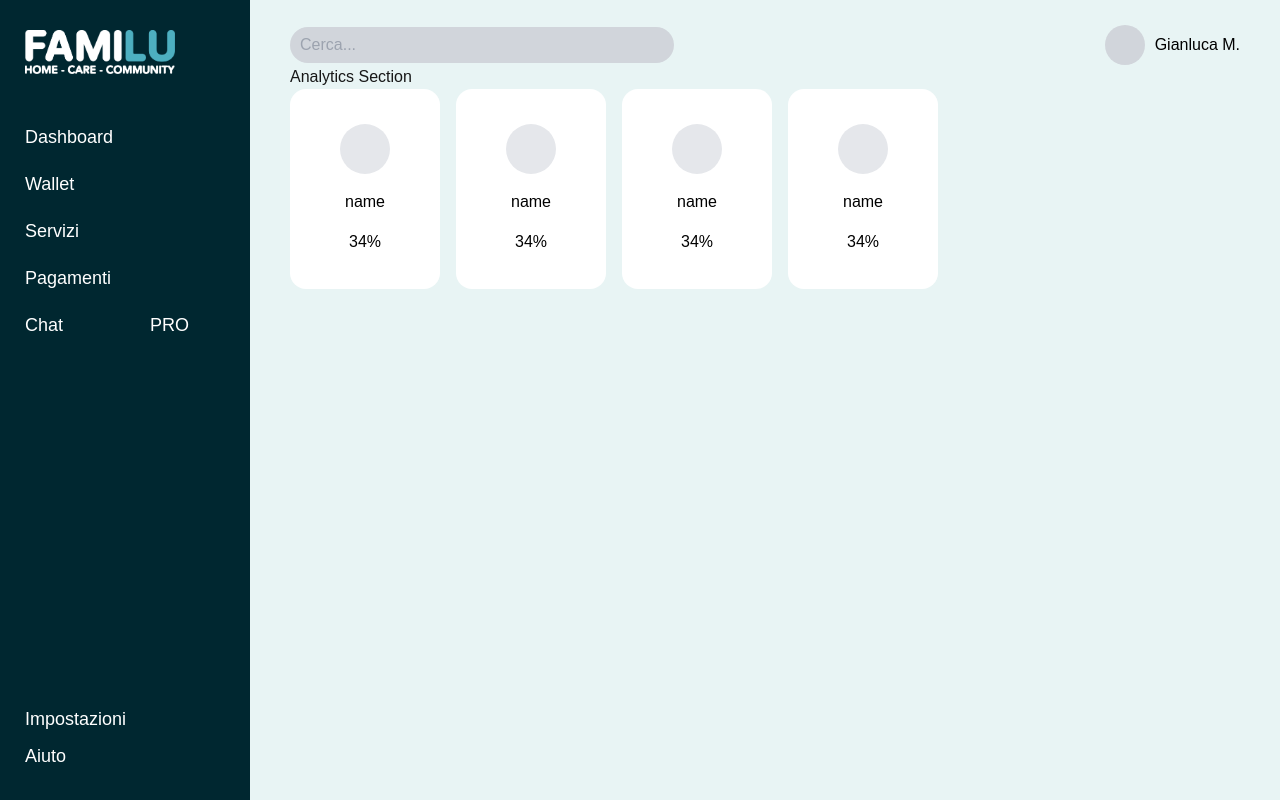
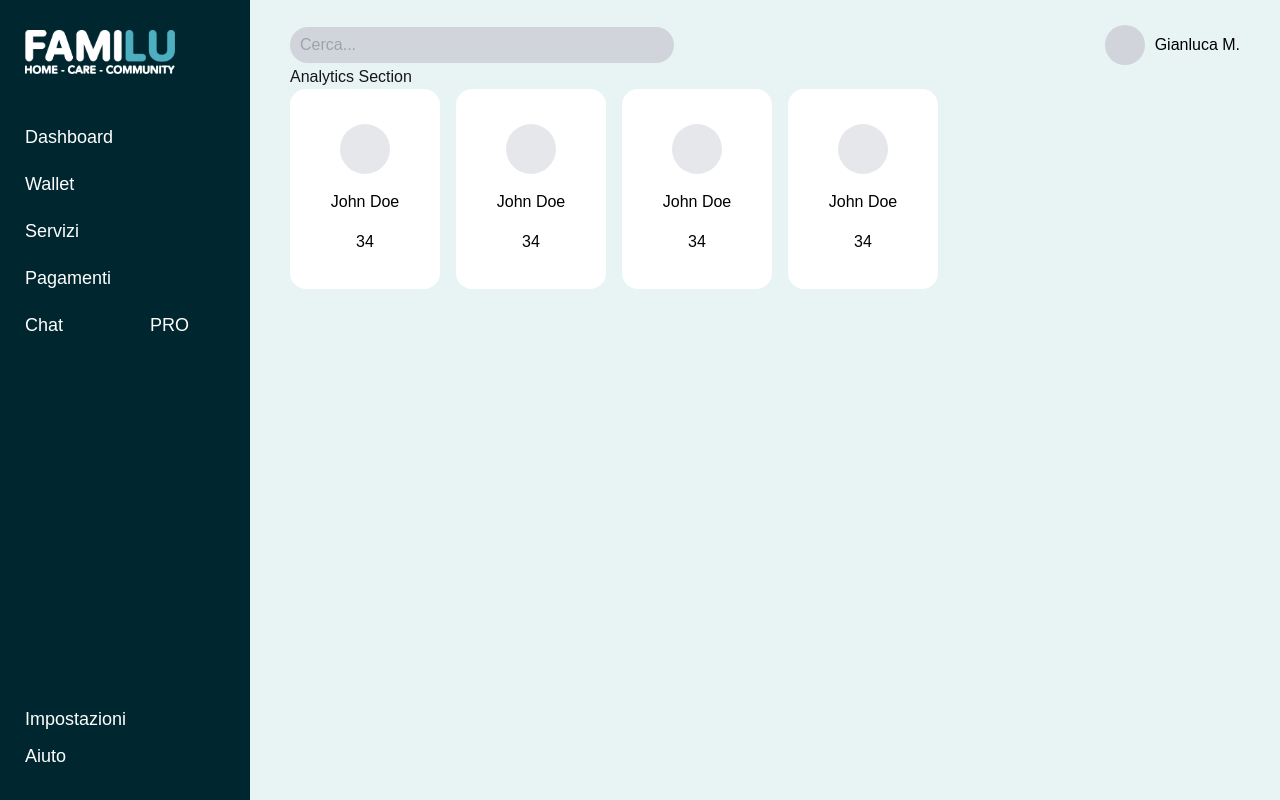
Before and after one commit to alexbusca/familu-frontend, a Next.js app: page / in a window 1280 px wide. Built offline with nearby package versions, Linux system fonts and the light colour scheme.

Commit message:
added state

```diff
--- a/src/app/components/user-card.js
+++ b/src/app/components/user-card.js
@@ -1,13 +1,21 @@
+"use client"
+import { useState } from 'react';
 import React from 'react';
 import '../styles/user-card.css';
 
 function UserCard() {
+    const [data, setData] = useState({
+        name: 'John Doe',
+        age: 34,
+        email: 'example@mail.it'
+    });
+
     return (
         <div className="user-card flex flex-col justify-center items-center bg-white
         gap-4 rounded-2xl">
             <div className="user-avatar bg-gray-200"></div>
-            <h2 className="text-black" >name</h2>
-            <p className="text-black">34%</p>
+            <h2 className="text-black" >{data.name}</h2>
+            <p className="text-black">{data.age}</p>
         </div>
     );
 }
```
